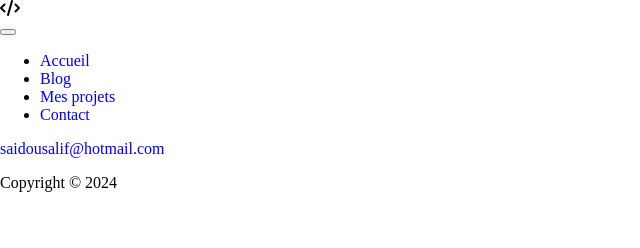
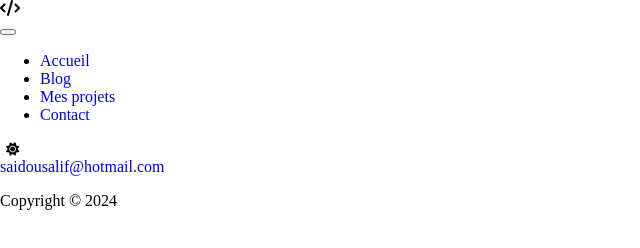
Before and after one commit to SAIDOU11/Portfolio, a plain HTML site: page app/index.html in a window 1280 px wide. Shown: the whole page, without its empty margins (0-640 px from the left). Drawn offline with Linux system fonts and the light colour scheme.

Commit message:
toggle dark mode html

```diff
--- a/app/index.html
+++ b/app/index.html
@@ -10,7 +10,7 @@
       crossorigin="anonymous"
       referrerpolicy="no-referrer"
     />
-    <link rel="icon" role="img/icon" href="./images/web-dev-icon.png" />
+    <link rel="icon" role="img/icon" href="./images/favicon.ico" />
     <link rel="stylesheet" href="/dist/css/style.css" />
     <title>Saidou Salif Portfolio</title>
   </head>
@@ -37,6 +37,14 @@
             <a href="contact.html" class="menu-nav__link">Contact</a>
           </li>
         </ul>
+        <button
+          id="toggleTheme"
+          onclick="toggleTheme()"
+          role="switch"
+          aria-checked="false"
+        >
+          <i class="fa-sharp fa-solid fa-sun"></i>
+        </button>
       </nav>
     </header>
 
--- a/app/js/index.js
+++ b/app/js/index.js
@@ -1,3 +1 @@
-document.getElementById("heading1").addEventListener("click", () => {
-  console.log("header click");
-});
+// toggleTheme()
--- a/app/scss/base/_typography.scss
+++ b/app/scss/base/_typography.scss
@@ -11,3 +11,16 @@ a:visited,
 a:active {
   text-decoration: none;
 }
+
+button {
+  cursor: pointer;
+}
+
+#toggleTheme {
+  border: none;
+  background: none;
+}
+
+// .dark-mode
+
+// light-mode
```
Also changed, not shown: app/images/favicon.ico (added), dist/css/style-min.css, dist/css/style.css, 2 other files.
